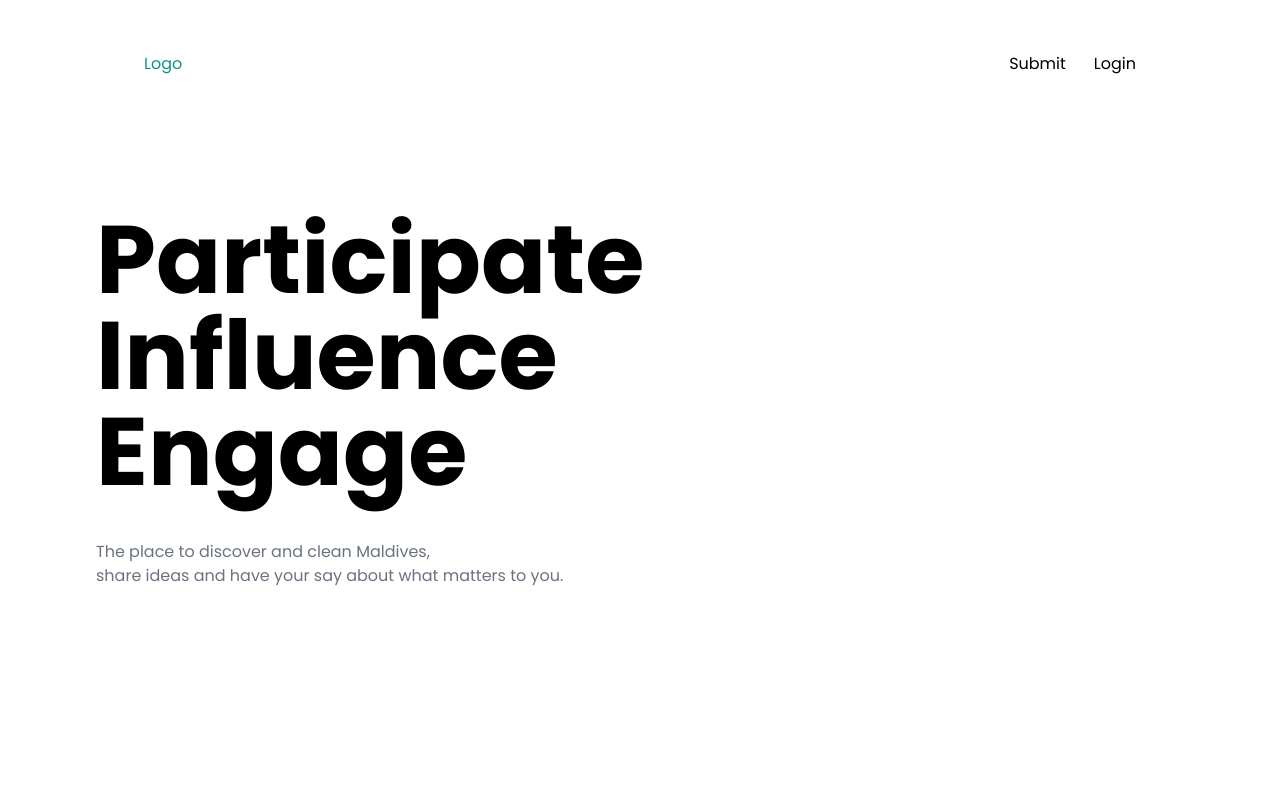
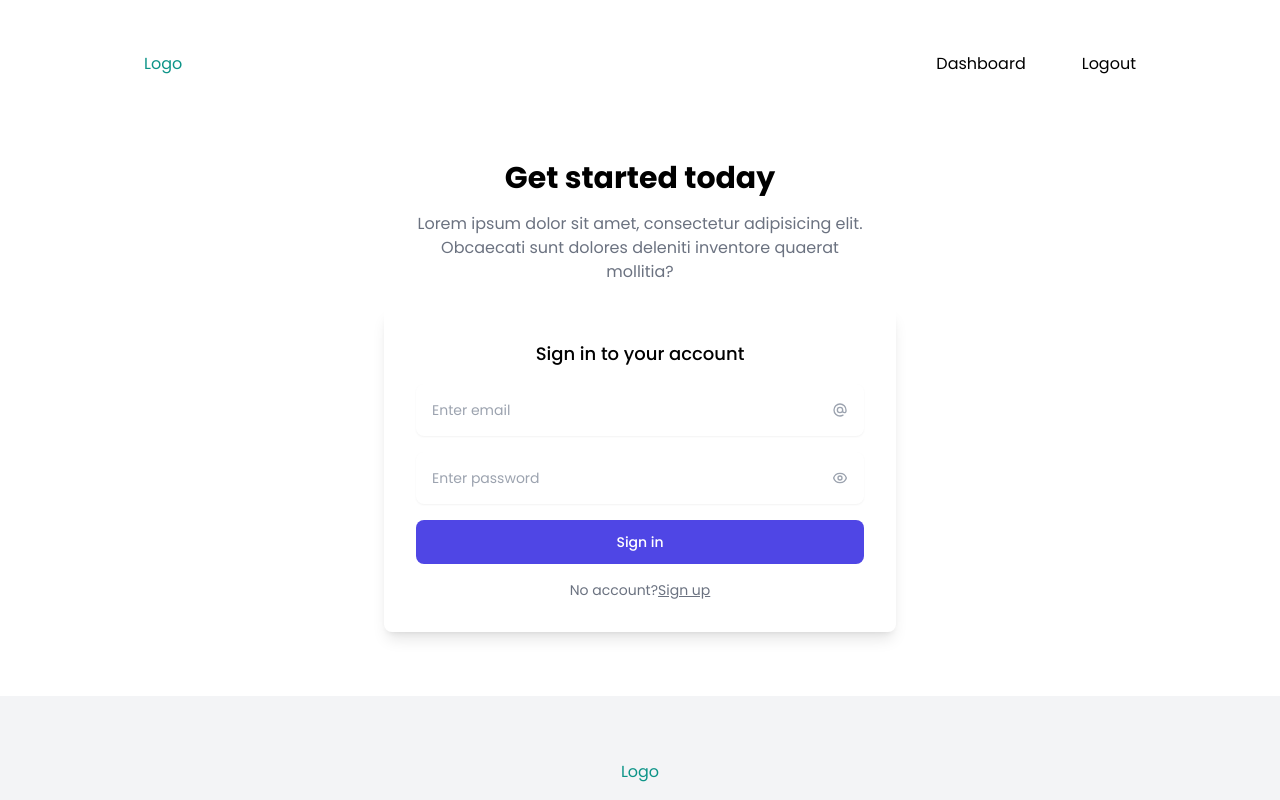
Before and after one commit to Oreofreakshake/greenmv, a Next.js app in the folder frontend/: page / in a window 1280 px wide. Shown: the top 800 px of the page. Built offline with nearby package versions, Linux system fonts and the light colour scheme.

Commit message:
added sign in page

```diff
--- /dev/null
+++ b/frontend/app/_components/signin.tsx
@@ -0,0 +1,116 @@
+"use client";
+
+interface Signin {
+    signin: string;
+}
+
+export default function SignIn({ signin }: Signin) {
+    return (
+        <div className="mx-auto max-w-screen-xl mt-24 px-4 py-16 sm:px-6 lg:px-8 font-poppins">
+            <div className="mx-auto max-w-lg">
+                <h1 className="text-center text-2xl font-bold sm:text-3xl">
+                    Get started today
+                </h1>
+
+                <p className="mx-auto mt-4 max-w-md text-center text-gray-500">
+                    Lorem ipsum dolor sit amet, consectetur adipisicing elit.
+                    Obcaecati sunt dolores deleniti inventore quaerat mollitia?
+                </p>
+
+                <form
+                    action=""
+                    className="mb-0 mt-6 space-y-4 rounded-lg p-4 shadow-lg sm:p-6 lg:p-8"
+                >
+                    <p className="text-center text-lg font-medium">
+                        Sign in to your account
+                    </p>
+
+                    <div>
+                        <label htmlFor="email" className="sr-only">
+                            Email
+                        </label>
+
+                        <div className="relative">
+                            <input
+                                type="email"
+                                required
+                                className="w-full rounded-lg border-gray-200 p-4 pe-12 text-sm shadow-sm"
+                                placeholder="Enter email"
+                            />
+
+                            <span className="absolute inset-y-0 end-0 grid place-content-center px-4">
+                                <svg
+                                    xmlns="http://www.w3.org/2000/svg"
+                                    className="h-4 w-4 text-gray-400"
+                                    fill="none"
+                                    viewBox="0 0 24 24"
+                                    stroke="currentColor"
+                                >
+                                    <path
+                                        strokeLinecap="round"
+                                        strokeLinejoin="round"
+                                        strokeWidth="2"
+                                        d="M16 12a4 4 0 10-8 0 4 4 0 008 0zm0 0v1.5a2.5 2.5 0 005 0V12a9 9 0 10-9 9m4.5-1.206a8.959 8.959 0 01-4.5 1.207"
+                                    />
+                                </svg>
+                            </span>
+                        </div>
+                    </div>
+
+                    <div>
+                        <label htmlFor="password" className="sr-only">
+                            Password
+                        </label>
+
+                        <div className="relative">
+                            <input
+                                type="password"
+                                required
+                                className="w-full rounded-lg border-gray-200 p-4 pe-12 text-sm shadow-sm"
+                                placeholder="Enter password"
+                            />
+
+                            <span className="absolute inset-y-0 end-0 grid place-content-center px-4">
+                                <svg
+                                    xmlns="http://www.w3.org/2000/svg"
+                                    className="h-4 w-4 text-gray-400"
+                                    fill="none"
+                                    viewBox="0 0 24 24"
+                                    stroke="currentColor"
+                                >
+                                    <path
+                                        strokeLinecap="round"
+                                        strokeLinejoin="round"
+                                        strokeWidth="2"
+                                        d="M15 12a3 3 0 11-6 0 3 3 0 016 0z"
+                                    />
+                                    <path
+                                        strokeLinecap="round"
+                                        strokeLinejoin="round"
+                                        strokeWidth="2"
+                                        d="M2.458 12C3.732 7.943 7.523 5 12 5c4.478 0 8.268 2.943 9.542 7-1.274 4.057-5.064 7-9.542 7-4.477 0-8.268-2.943-9.542-7z"
+                                    />
+                                </svg>
+                            </span>
+                        </div>
+                    </div>
+
+                    <button
+                        onClick={signin}
+                        type="submit"
+                        className="block w-full rounded-lg bg-indigo-600 px-5 py-3 text-sm font-medium text-white"
+                    >
+                        Sign in
+                    </button>
+
+                    <p className="text-center text-sm text-gray-500">
+                        No account?
+                        <a className="underline" href="">
+                            Sign up
+                        </a>
+                    </p>
+                </form>
+            </div>
+        </div>
+    );
+}
--- a/frontend/app/page.tsx
+++ b/frontend/app/page.tsx
@@ -5,22 +5,38 @@
 import Section from "./_components/section";
 import Form from "./_components/form";
 import Navbar from "./_components/navbar/navbar";
+import { useState } from "react";
+import SignIn from "./_components/signin";
+import Cookies from "js-cookie";
 
 export default function Home() {
     const router = useRouter();
+    const [auth, setAuth] = useState(Cookies.get("userAuth"));
+
+    const login = () => {
+        Cookies.set("userAuth", true);
+    };
 
     const handleLoginClick = () => {
         router.push("/dashboard");
     };
+
+    const handleLogoutClick = () => {
+        Cookies.remove("userAuth");
+        window.location.reload();
+    };
+
     return (
         <div>
             <Navbar
-                routeLogin={handleLoginClick}
-                routeHome={() => "pass"}
-                Route=""
-                Submit="Submit"
-                Login="Login"
+                routeLogin={handleLogoutClick}
+                routeHome={handleLoginClick}
+                Route="Dashboard"
+                Login="Logout"
+                Submit=""
             />
+            <div>
+                {auth ? (
                     <div className="min-h-screen max-w-screen-xl mx-auto">
                         <div className="px-24">
                             <Section />
@@ -36,11 +52,12 @@
                                     </div>
                                     <div>
                                         Lorem ipsum dolor sit amet, consectetur
-                                adipiscing elit. Vestibulum ornare sapien enim,
-                                vel finibus risus posuere eu. Maecenas placerat
-                                diam a sem congue, et vestibulum metus varius.
-                                Praesent in dui ligula. Donec pulvinar neque
-                                vitae vulputate semper.
+                                        adipiscing elit. Vestibulum ornare
+                                        sapien enim, vel finibus risus posuere
+                                        eu. Maecenas placerat diam a sem congue,
+                                        et vestibulum metus varius. Praesent in
+                                        dui ligula. Donec pulvinar neque vitae
+                                        vulputate semper.
                                     </div>
                                 </div>
                                 <div className="max-w-screen-sm">
@@ -50,6 +67,10 @@
                             <div className="pt-20 pb-52"></div>
                         </div>
                     </div>
+                ) : (
+                    <SignIn signin={login} />
+                )}
+            </div>
         </div>
     );
 }
```
Also changed, not shown: 1 other file (tests, documents, lock files or other folders). Lines whose indentation alone changed are shown as unchanged.
